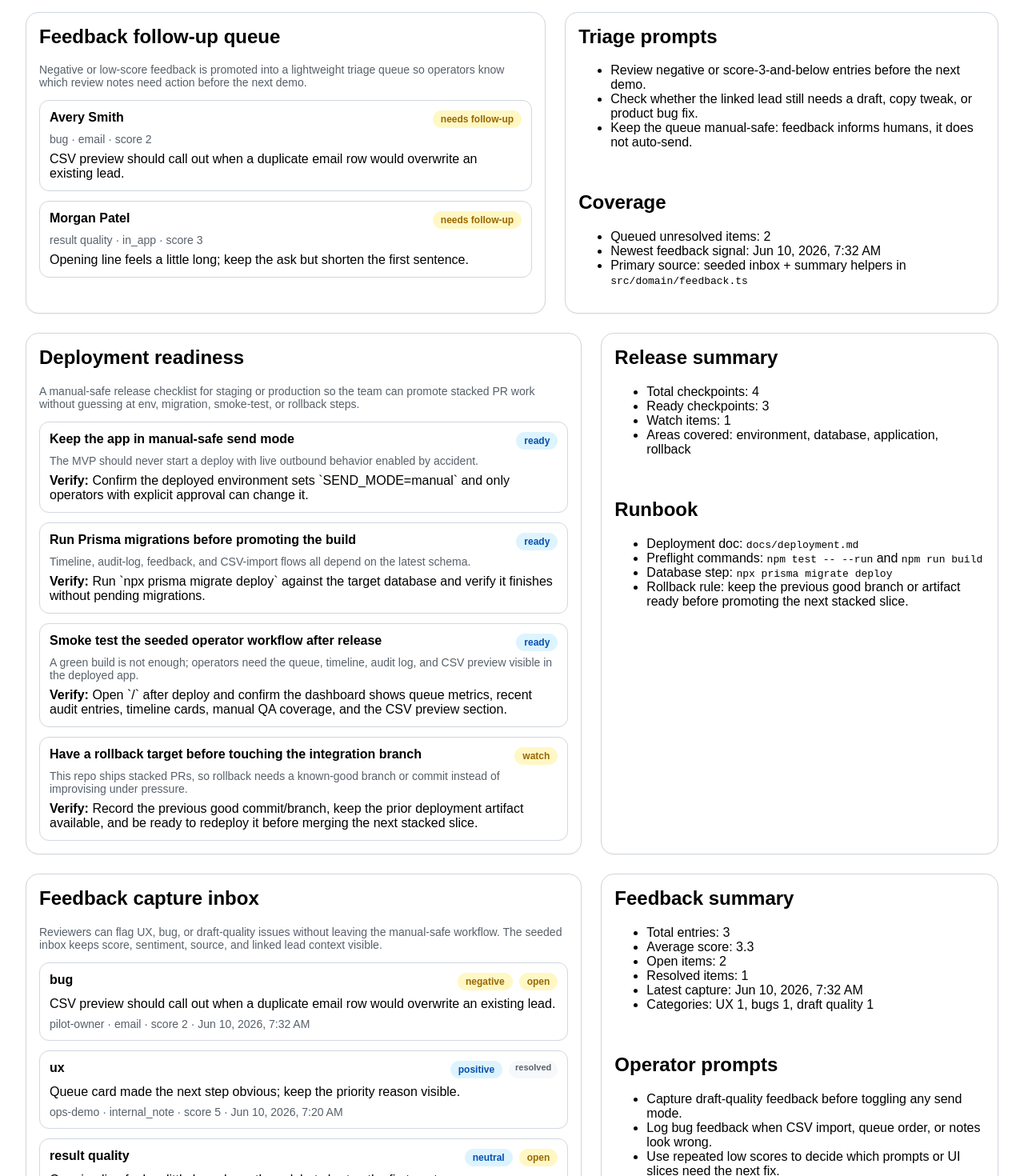
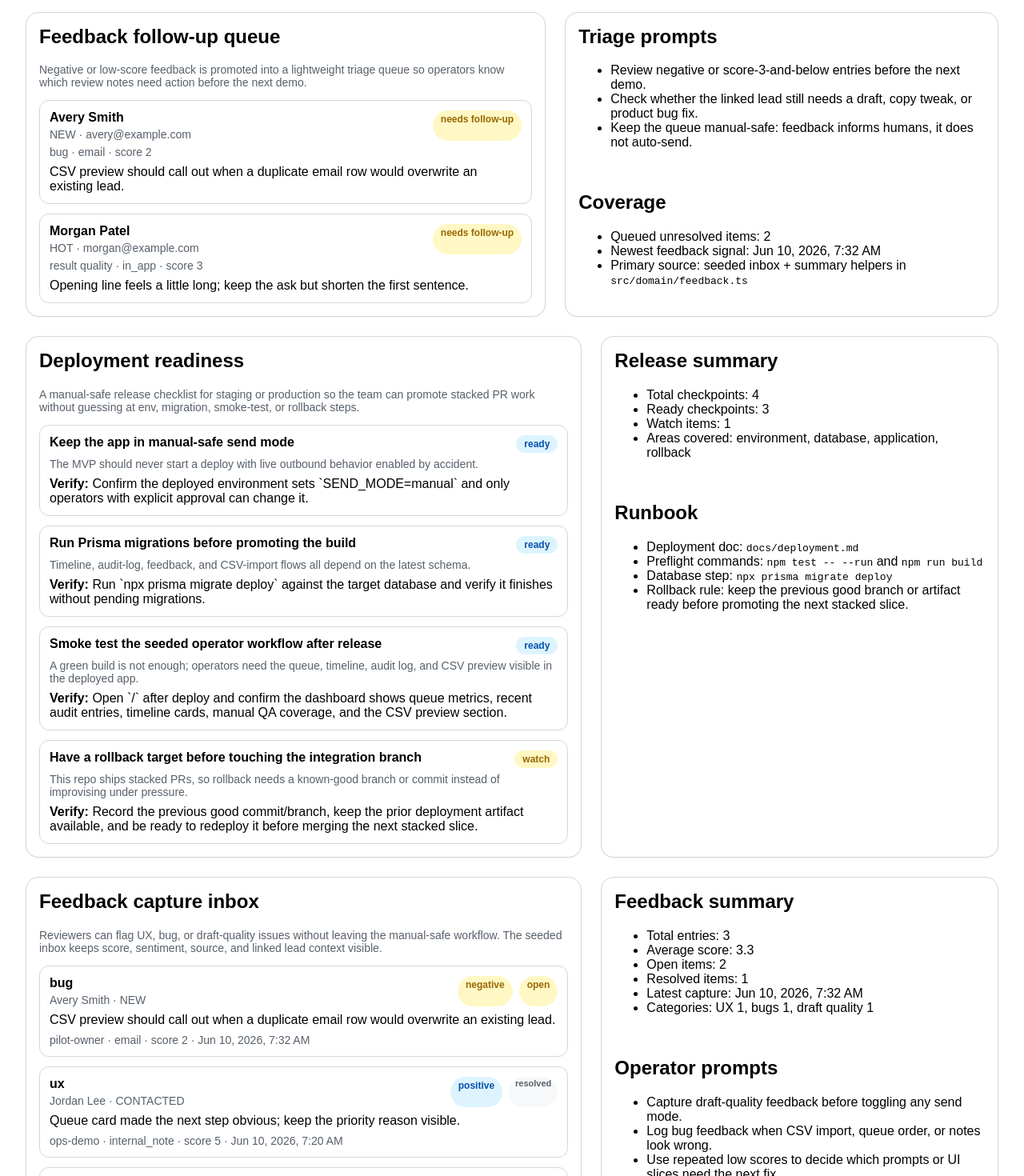
Before and after one commit to mendyraul/sales-followup-copilot, a Next.js app: page / in a window 1280 px wide. Shown: the part 2540-4010 px from the top of the page at 80% size. Built offline with nearby package versions, Linux system fonts and the light colour scheme.

Commit message:
feat: surface linked lead context in feedback inbox

```diff
--- a/src/app/page.tsx
+++ b/src/app/page.tsx
@@ -212,7 +212,10 @@ export default function HomePage() {
               return (
                 <li key={entry.id} style={{ border: '1px solid #d0d7de', borderRadius: 12, padding: 12 }}>
                   <div style={{ display: 'flex', justifyContent: 'space-between', gap: 12, flexWrap: 'wrap' }}>
+                    <div>
                       <strong>{lead?.name ?? 'Unlinked feedback'}</strong>
+                      {lead ? <div style={{ ...mutedStyle, marginTop: 4 }}>{lead.status.toUpperCase()} · {lead.email ?? 'no-email'}</div> : null}
+                    </div>
                     <span style={warningPillStyle}>needs follow-up</span>
                   </div>
                   <div style={{ ...mutedStyle, marginTop: 6 }}>
@@ -297,10 +300,17 @@ export default function HomePage() {
           </p>
 
           <ul style={{ listStyle: 'none', padding: 0, margin: 0, display: 'grid', gap: 12 }}>
-            {latestFeedback.map((entry) => (
+            {latestFeedback.map((entry) => {
+              const lead = demoLeads.find((candidate) => candidate.id === entry.leadId);
+              return (
                 <li key={entry.id} style={{ border: '1px solid #d0d7de', borderRadius: 12, padding: 12 }}>
                   <div style={{ display: 'flex', justifyContent: 'space-between', gap: 12, flexWrap: 'wrap' }}>
+                    <div>
                       <strong>{entry.category.replace('_', ' ')}</strong>
+                      <div style={{ ...mutedStyle, marginTop: 4 }}>
+                        {lead ? `${lead.name} · ${lead.status.toUpperCase()}` : 'Unlinked feedback'}
+                      </div>
+                    </div>
                     <div style={{ display: 'flex', gap: 8, flexWrap: 'wrap' }}>
                       <span style={entry.sentiment === 'negative' ? warningPillStyle : pillStyle}>{entry.sentiment}</span>
                       <span style={entry.resolved ? miniPillStyle : warningPillStyle}>{entry.resolved ? 'resolved' : 'open'}</span>
@@ -311,7 +321,8 @@ export default function HomePage() {
                     {entry.reviewer} · {entry.source} · score {entry.score ?? 'n/a'} · {formatTimestamp(entry.createdAt)}
                   </div>
                 </li>
-            ))}
+              );
+            })}
           </ul>
         </div>
 
```
Also changed, not shown: 2 other files (tests, documents, lock files or other folders). Lines whose indentation alone changed are shown as unchanged.
